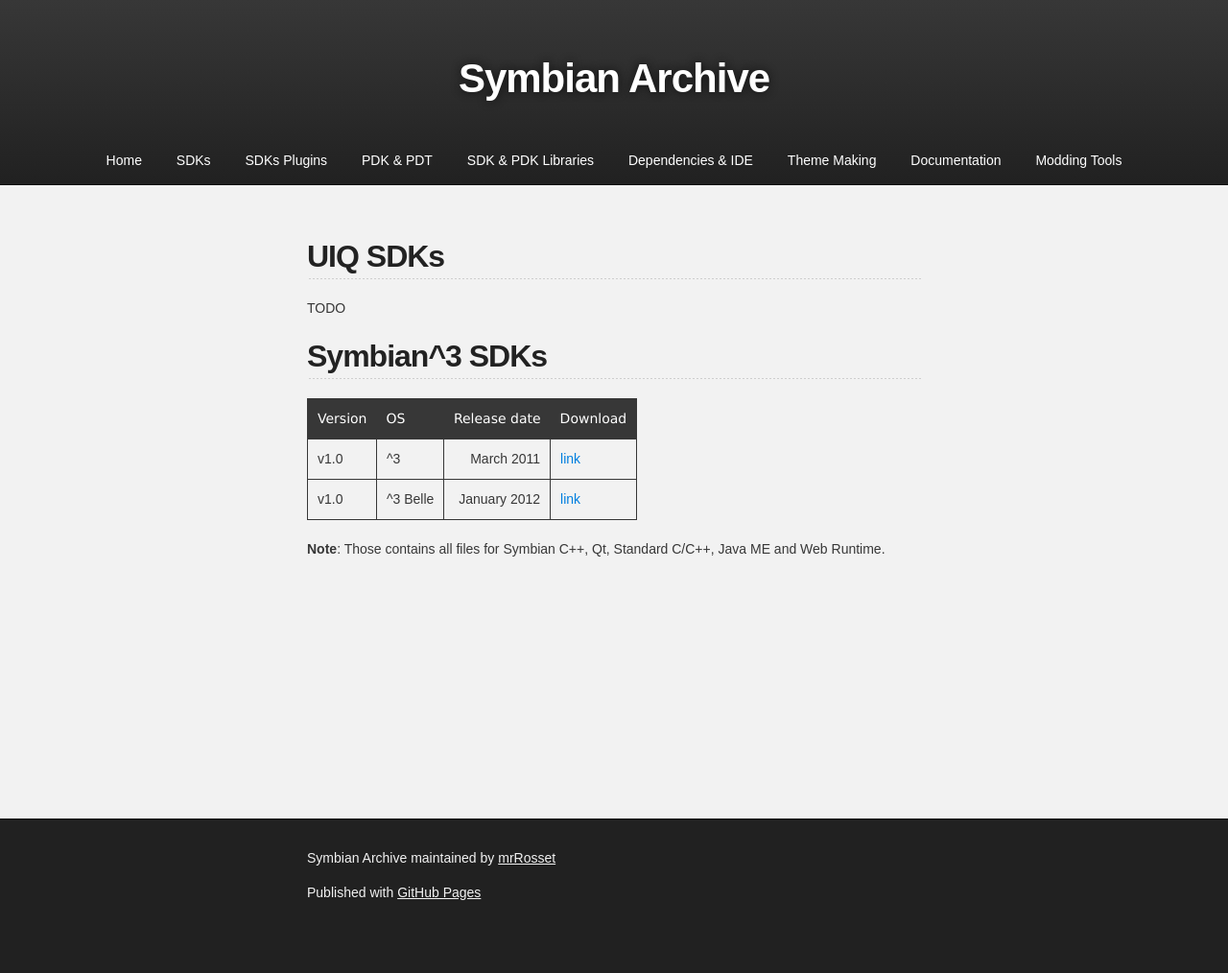
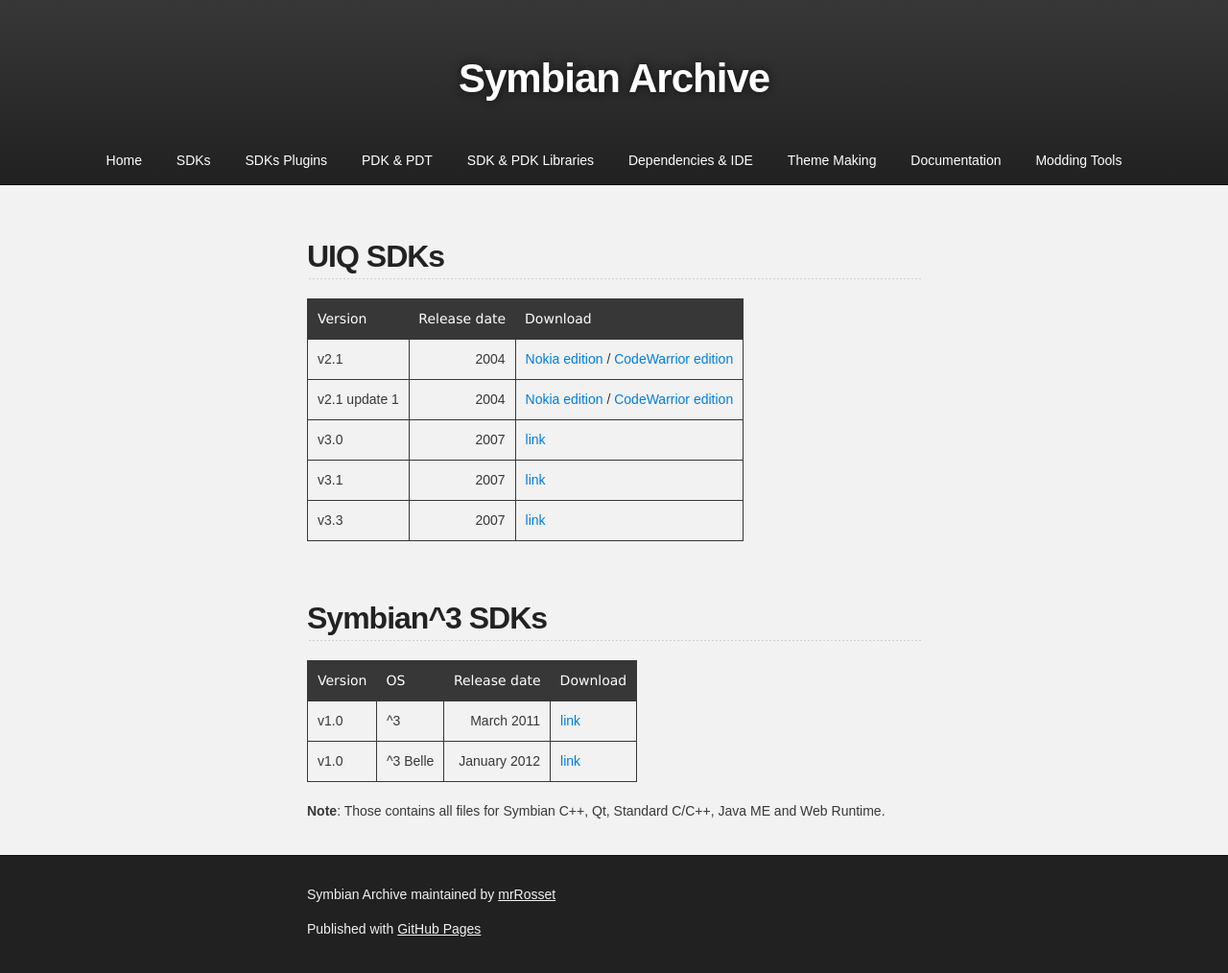
Before and after one commit to mrRosset/Symbian-Archive, a Jekyll site: the page built from SDKs-UIQ&S3.md, in a window 1280 px wide. Shown: the whole page at 96% size. Built offline with Jekyll 4.4.1, drawn with Linux system fonts in a browser that asks for light colours; our own code applies the rules of GitHub Pages for plain Markdown files; the repository's description, which GitHub fills in, is left out; before the commit the page ends 976 px from its top, so only the background shows below that.

Commit message:
Add uiq SDKs

```diff
--- a/SDKs-UIQ&S3.md
+++ b/SDKs-UIQ&S3.md
@@ -1,6 +1,14 @@
 ## UIQ SDKs
 
-TODO
+| Version       | Release date   | Download |
+|---------------|---------------:|----------|
+| v2.1          | 		    2004 | [Nokia edition](https://mega.nz/#!vpc3wbSS!-cDLuABGy2s66q2FZNPg7veKtsvo9qLfy0ObaY2mRFw) / [CodeWarrior edition](https://mega.nz/#!i98RGD7J!ZtCTHX0ZC--rL-CI3Jc4ltVUAeXIQkqKZTeOfA-64wk) |
+| v2.1 update 1 | 		    2004 | [Nokia edition](https://mega.nz/#!vsMwjJ6a!iVNlFiF4fzNpfHY_L01t3SR7o27sVb5suWv0UO6fSIU) / [CodeWarrior edition](https://mega.nz/#!Lp9R2DpT!74dbrtDMj98oLdhHElZIMz4gvyfRyWzoCeH545anRH8) |
+| v3.0          | 		    2007 | [link](https://mega.nz/#!fss3gBTI!cwsjtIibZDWBRYxvbLqLzet4NOch0AX8lyqhGzvr-mY) |
+| v3.1          | 		    2007 | [link](https://mega.nz/#!3p9hDD5b!qWGAKqNpYDw3-mKoV5wFNmfcljmkqYtgS-hE3zShrzc) |
+| v3.3          | 		    2007 | [link](https://mega.nz/#!GxEyjZoR!LDMiIk-OYqClKPc6Jpxbhi0daYV4vLmfUWcApVmT4kE) |
+
+<br>
 
 ## Symbian^3 SDKs
 
```
